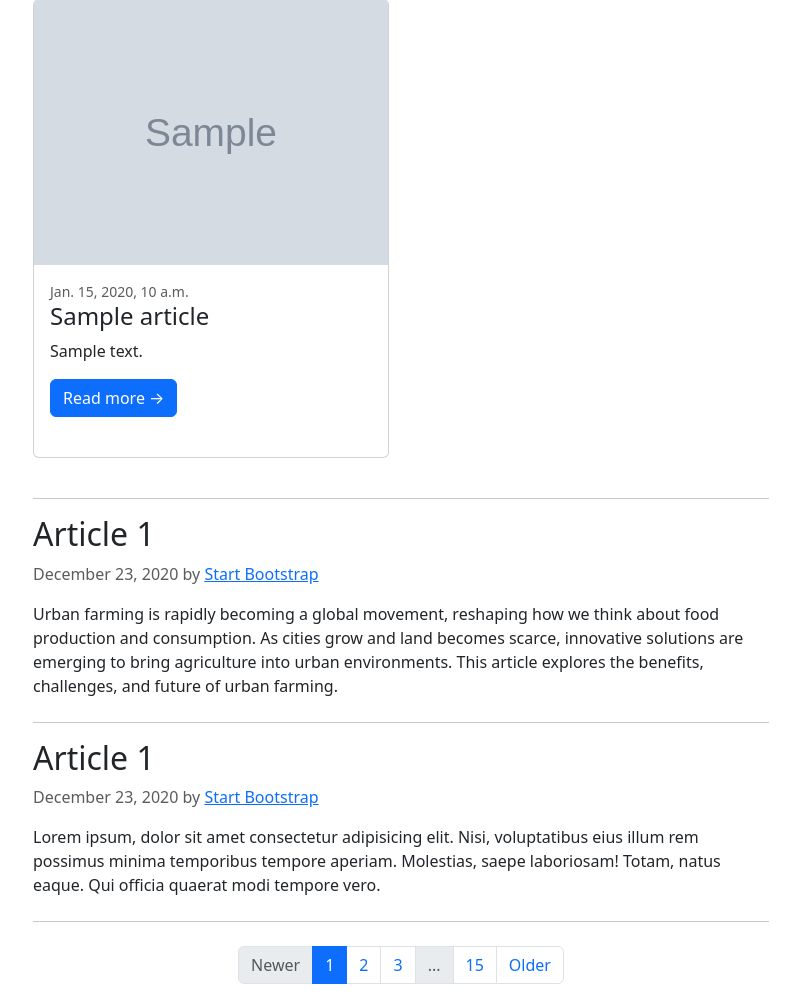
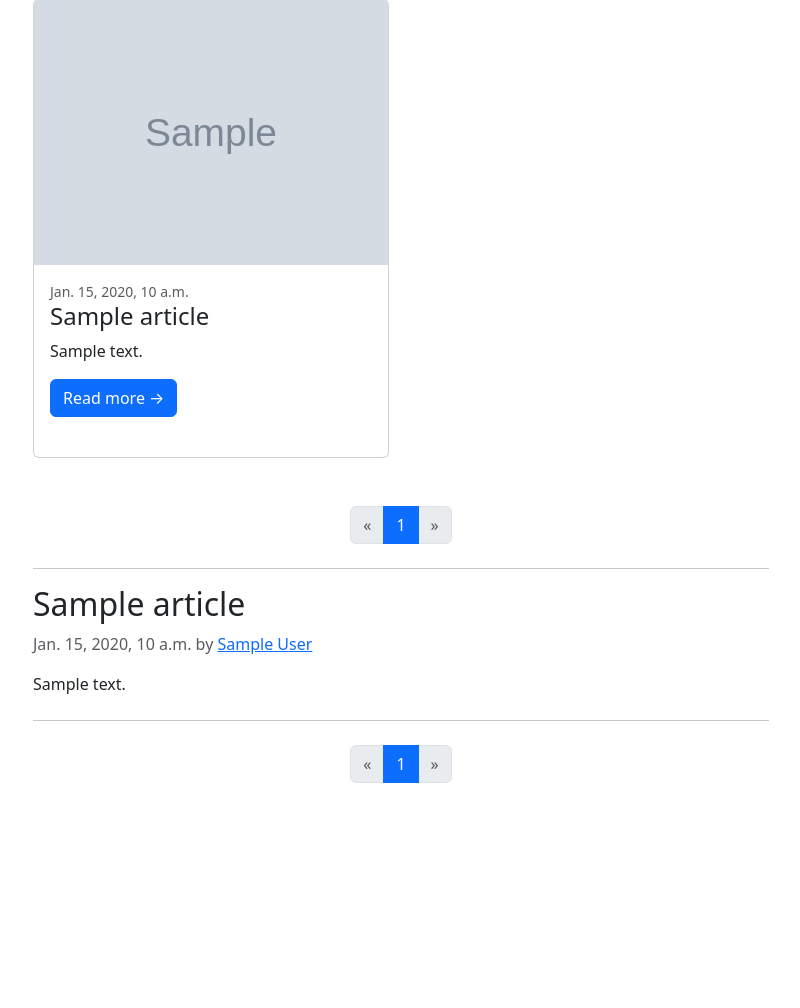
Before and after one commit to elBukhara/Articles, a Django app: template frontend/templates/blog/articles.html in a window 1280 px wide. Shown: the part 859-1867 px from the top of the page, without its empty margins (49-849 px from the left). After the commit the page ends 1642 px from the top, so only its background shows below. Run offline with Django 5.2, Linux system fonts and the light colour scheme; the template is opened without the code that fills it: most values are stand-ins (such as "Sample title", 1, 10 or a date in 2020); grey boxes marked "Sample" are stand-in pictures; some libraries are stand-ins or nearby versions.

Commit message:
first change: pagination

```diff
--- a/blog/admin.py
+++ b/blog/admin.py
@@ -5,7 +5,7 @@ from django.contrib.admin import ModelAdmin
 from .models import Article, Tag
 
 class ArticleAdmin(ModelAdmin):
-    list_display = ['title', 'status', 'publish_date']
+    list_display = ['title', 'status', 'publish_date', 'cover_image']
     # fields = ['title', 'content', 'publish_date', 'status', 'tags', 'cover_image', 'meta_description', 'keywords', 'author']
 
 admin.site.register(Article, ArticleAdmin)
--- a/frontend/templates/blog/articles.html
+++ b/frontend/templates/blog/articles.html
@@ -37,31 +37,22 @@
                 </div>
                 {% endfor %}
             </div>
+            <!-- Pagination for articles with cover-->
+            {% include 'partials/paginator_for_own_cover.html' %}
+
+            {% for article in articles_with_default_cover%}
             <hr class="my-3" />
             <article class="mb-4">
-                <h2 class="h2 font-weight-bold">Article 1</h2>
-                <p class="text-muted">December 23, 2020 by <a href="#!">Start Bootstrap</a></p>
-                <p>Urban farming is rapidly becoming a global movement, reshaping how we think about food production and consumption. As cities grow and land becomes scarce, innovative solutions are emerging to bring agriculture into urban environments. This article explores the benefits, challenges, and future of urban farming.</p>
+                <h2 class="h2 font-weight-bold">{{ article.title }}</h2>
+                <p class="text-muted">{{ article.publish_date}} by <a href="#!">{{ article.author}}</a></p>
+                <p>{{ article.meta_description }}</p>
             </article>
-            <hr class="my-3" />
-            <article class="mb-4">
-                <h2 class="h2 font-weight-bold">Article 1</h2>
-                <p class="text-muted">December 23, 2020 by <a href="#!">Start Bootstrap</a></p>
-                <p>Lorem ipsum, dolor sit amet consectetur adipisicing elit. Nisi, voluptatibus eius illum rem possimus minima temporibus tempore aperiam. Molestias, saepe laboriosam! Totam, natus eaque. Qui officia quaerat modi tempore vero.</p>
-            </article>
-            <!-- Pagination-->
-            <nav aria-label="Pagination">
-                <hr class="my-0" />
-                <ul class="pagination justify-content-center my-4">
-                    <li class="page-item disabled"><a class="page-link" href="#" tabindex="-1" aria-disabled="true">Newer</a></li>
-                    <li class="page-item active" aria-current="page"><a class="page-link" href="#!">1</a></li>
-                    <li class="page-item"><a class="page-link" href="#!">2</a></li>
-                    <li class="page-item"><a class="page-link" href="#!">3</a></li>
-                    <li class="page-item disabled"><a class="page-link" href="#!">...</a></li>
-                    <li class="page-item"><a class="page-link" href="#!">15</a></li>
-                    <li class="page-item"><a class="page-link" href="#!">Older</a></li>
-                </ul>
-            </nav>
+            {% endfor %}
+
+            <!-- Pagination for articles with no cover-->
+            {% include 'partials/paginator_for_default_cover.html' %}
+
+
         </div>
         <!-- Side widgets-->
         <div class="col-lg-4">
--- /dev/null
+++ b/frontend/templates/partials/paginator_for_default_cover.html
@@ -0,0 +1,40 @@
+<nav aria-label="Pagination">
+    <hr class="my-0" />
+    <ul class="pagination justify-content-center my-4">
+        {% if articles_with_default_cover.has_previous %}
+            <li class="page-item">
+                <a class="page-link" href="?page_default_cover={{ articles_with_default_cover.previous_page_number }}" aria-label="Previous">
+                <span aria-hidden="true">&laquo;</span>
+                </a>
+            </li>
+        {% else %}
+            <li class="page-item disabled">
+                <a class="page-link" href="#" aria-label="Previous">
+                <span aria-hidden="true">&laquo;</span>
+                </a>
+            </li>
+        {% endif %}
+        {% for i in articles_with_default_cover.paginator.page_range %}
+            {% if i == articles_with_default_cover.number %}
+                <li class="page-item active" aria-current="page">
+                    <span class="page-link">{{ i }}</span>
+                </li>
+            {% elif i > articles_with_default_cover.number|add:'-2' and i < articles_with_default_cover.number|add:'2' %}
+                <li class="page-item"><a class="page-link" href="?page_default_cover={{ i }}">{{ i }}</a></li>
+            {% endif %}
+        {% endfor %}
+        {% if articles_with_default_cover.has_next %}
+            <li class="page-item">
+                <a class="page-link" href="?page_default_cover={{ articles_with_default_cover.next_page_number }}" aria-label="Next">
+                    <span aria-hidden="true">&raquo;</span>
+                </a>
+            </li>
+        {% else %}
+            <li class="page-item disabled">
+                <a class="page-link" href="#" aria-label="Next">
+                    <span aria-hidden="true">&raquo;</span>
+                </a>
+            </li>
+        {% endif %}
+    </ul>
+</nav>
--- /dev/null
+++ b/frontend/templates/partials/paginator_for_own_cover.html
@@ -0,0 +1,39 @@
+<nav aria-label="Pagination">
+    <ul class="pagination justify-content-center my-4">
+        {% if articles_with_own_cover.has_previous %}
+            <li class="page-item">
+                <a class="page-link" href="?page_own_cover={{ articles_with_own_cover.previous_page_number }}" aria-label="Previous">
+                <span aria-hidden="true">&laquo;</span>
+                </a>
+            </li>
+        {% else %}
+            <li class="page-item disabled">
+                <a class="page-link" href="#" aria-label="Previous">
+                <span aria-hidden="true">&laquo;</span>
+                </a>
+            </li>
+        {% endif %}
+        {% for i in articles_with_own_cover.paginator.page_range %}
+            {% if i == articles_with_own_cover.number %}
+                <li class="page-item active" aria-current="page">
+                    <span class="page-link">{{ i }}</span>
+                </li>
+            {% elif i > articles_with_own_cover.number|add:'-2' and i < articles_with_own_cover.number|add:'2' %}
+                <li class="page-item"><a class="page-link" href="?page_own_cover={{ i }}">{{ i }}</a></li>
+            {% endif %}
+        {% endfor %}
+        {% if articles_with_own_cover.has_next %}
+            <li class="page-item">
+                <a class="page-link" href="?page_own_cover={{ articles_with_own_cover.next_page_number }}" aria-label="Next">
+                    <span aria-hidden="true">&raquo;</span>
+                </a>
+            </li>
+        {% else %}
+            <li class="page-item disabled">
+                <a class="page-link" href="#" aria-label="Next">
+                    <span aria-hidden="true">&raquo;</span>
+                </a>
+            </li>
+        {% endif %}
+    </ul>
+</nav>
```
Also changed, not shown: blog/views.py (+9 -1 lines).
